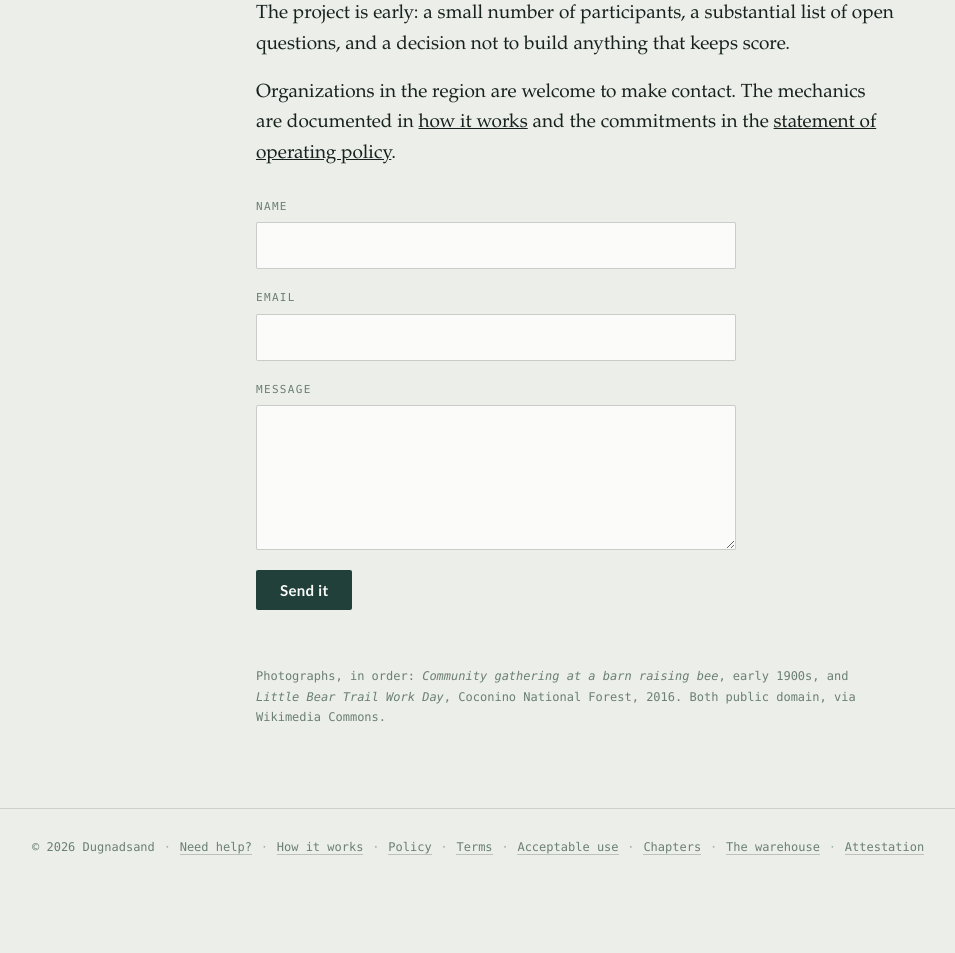
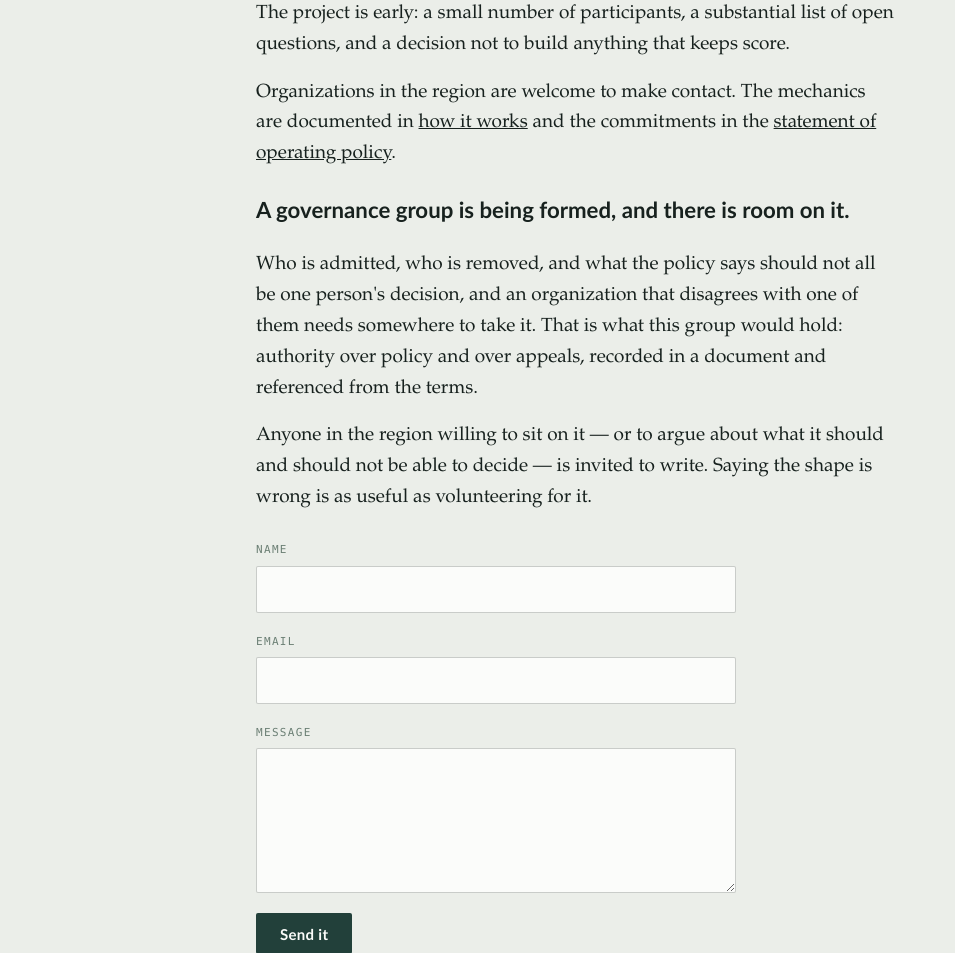
Before and after one commit to ewolters/dugnadsand, a Django app: template site_app/templates/site_app/index.html in a window 1280 px wide. Shown: the part 3811-4764 px from the top of the page, without its empty margins (64-1019 px from the left). Before the commit the page ends 4666 px from the top, so only its background shows below. Run offline with Django 5.2, Linux system fonts and the light colour scheme; the template is opened without the code that fills it, so the values that code supplies are empty.

Commit message:
Ask for a governance group, and say what it would hold
The closing section invited organizations and nothing else. But the constraint
on this network is not that too few organizations know about it — it is that
every decision it makes is one person's, which is a bad shape at two
organizations and an impossible one at twenty.

So the front page now asks for the group governance.md describes as option B: a
named group with authority over policy and over appeals, no entity, no effect
on liability. It says what the group would decide rather than asking people to
volunteer for an unspecified role, and it invites disagreement about the shape
as explicitly as it invites members — at this stage the second is worth more.

Co-Authored-By: Claude Opus 5 (1M context) <noreply@anthropic.com>

```diff
--- a/site_app/templates/site_app/index.html
+++ b/site_app/templates/site_app/index.html
@@ -276,6 +276,15 @@
      <a href="/how-it-works/">how it works</a> and the commitments in the
      <a href="/policy/">statement of operating policy</a>.</p>
 
+  <h3>A governance group is being formed, and there is room on it.</h3>
+  <p>Who is admitted, who is removed, and what the policy says should not all be one person's
+     decision, and an organization that disagrees with one of them needs somewhere to take it.
+     That is what this group would hold: authority over policy and over appeals, recorded in a
+     document and referenced from the terms.</p>
+  <p>Anyone in the region willing to sit on it — or to argue about what it should and should not
+     be able to decide — is invited to write. Saying the shape is wrong is as useful as
+     volunteering for it.</p>
+
   {% if csrf_retry %}
     {% if cookies_off %}
       <p class="note-retry">Not sent. This browser is refusing cookies from this site, and one
```
